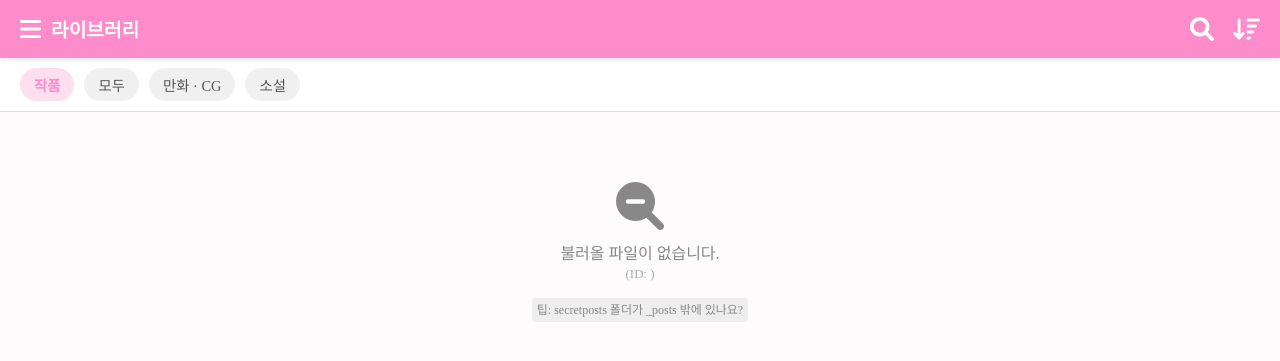
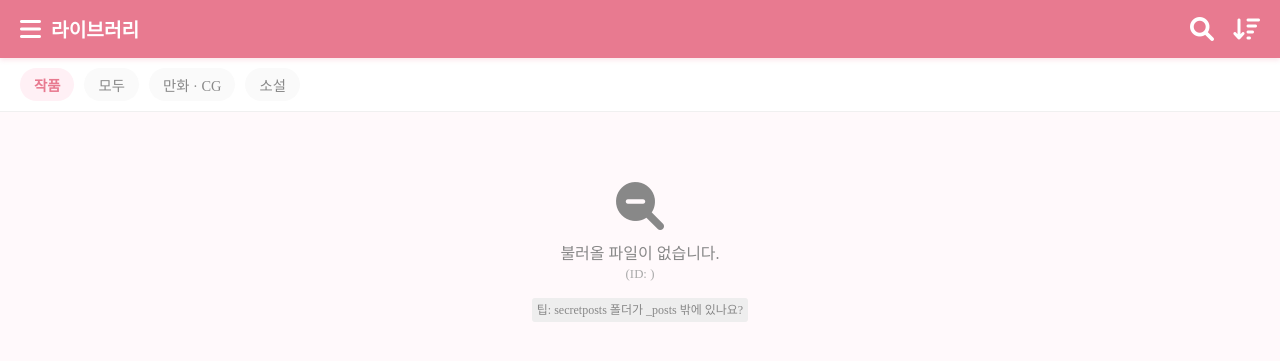
Before and after one commit to narelim/mag-ross-archive, a Jekyll site: the page built from play.html, in a window 1280 px wide. Shown: the top 361 px of the page. Built offline with Jekyll 4.4.1, drawn with Linux system fonts in a browser that asks for light colours.

Commit message:
Update play-style.css

```diff
--- a/assets/css/play-style.css
+++ b/assets/css/play-style.css
@@ -1,21 +1,22 @@
 /* =========================================
    DLsite Play Style Viewer (라이브러리) 📘
+   -> 🌸 SAKURA PINK EDITION
    ========================================= */
 
 body.play-mode {
-    background-color: #FEFBFC; /* 앱 배경색 (연한 회색) */
+    background-color: #FFF9FB; /* 아주 연한 핑크빛이 도는 흰색 (눈 보호) */
     margin: 0;
 }
 
-/* 1. 상단 파란색 앱 헤더 */
+/* 1. 상단 앱 헤더 (눈이 편한 웜 핑크) */
 .play-header {
-    background-color: #FE8CCA; /* DL Play 시그니처 블루 */
+    background-color: #E87A90; /* 말린 장미색 (너무 쨍하지 않고 차분함) */
     color: white;
     padding: 15px 20px;
     display: flex;
     align-items: center;
     justify-content: space-between;
-    box-shadow: 0 2px 5px rgba(0,0,0,0.1);
+    box-shadow: 0 2px 5px rgba(232, 122, 144, 0.2); /* 그림자도 핑크빛으로 은은하게 */
     position: sticky;
     top: 0;
     z-index: 100;
@@ -30,11 +31,11 @@ body.play-mode {
 .play-icon-menu { font-size: 1.5rem; cursor: pointer; }
 
 
-/* 2. 필터 바 (작품, 모두, 만화 등) */
+/* 2. 필터 바 */
 .play-filter-bar {
     background: white;
     padding: 10px 20px;
-    border-bottom: 1px solid #ddd;
+    border-bottom: 1px solid #F0F0F0;
     display: flex;
     gap: 10px;
     overflow-x: auto;
@@ -43,14 +44,16 @@ body.play-mode {
     padding: 6px 14px;
     border-radius: 20px;
     font-size: 0.9rem;
-    color: #555;
-    background: #f0f0f0;
+    color: #888;          /* 평소엔 회색 */
+    background: #FAFAFA;  /* 평소엔 연회색 */
     white-space: nowrap;
     cursor: pointer;
+    transition: 0.2s;
 }
+/* 활성화된 칩 (선택됨) */
 .play-chip.active {
-    background: #FFDEF0;
-    color: #FE8CCA;
+    background: #FFF0F5;  /* 아주 연한 딸기우유색 배경 */
+    color: #E87A90;       /* 헤더와 깔맞춤한 글자색 */
     font-weight: bold;
 }
 
@@ -62,32 +65,33 @@ body.play-mode {
     padding: 20px 0;
 }
 
-/* 4. 개별 리스트 아이템 (썰 백업 한 칸) */
+/* 4. 개별 리스트 아이템 */
 .play-item {
     background: white;
     padding: 15px;
     display: flex;
     gap: 15px;
-    border-bottom: 1px solid #eee;
-    text-decoration: none; /* 링크 밑줄 제거 */
+    border-bottom: 1px solid #FFF0F5; /* 구분선도 연한 핑크로 변경 */
+    text-decoration: none;
     color: inherit;
     transition: background 0.2s;
 }
-.play-item:hover { background: #fafafa; }
+/* 마우스 올렸을 때 살짝 핑크빛 돌게 */
+.play-item:hover { background: #FFF9FB; }
 
-/* 썸네일 (왼쪽) */
+/* 썸네일 */
 .play-thumb {
     width: 90px;
     height: 90px;
     flex-shrink: 0;
-    border-radius: 4px;
+    border-radius: 6px; /* 조금 더 둥글게 */
     overflow: hidden;
-    background: #eee;
-    border: 1px solid #f0f0f0;
+    background: #FFF0F5;
+    border: 1px solid #FFE4E1; /* 테두리도 연한 핑크 */
 }
 .play-thumb img { width: 100%; height: 100%; object-fit: cover; }
 
-/* 정보 (오른쪽) */
+/* 정보 영역 */
 .play-info {
     flex: 1;
     display: flex;
@@ -97,9 +101,9 @@ body.play-mode {
 .play-item-title {
     font-size: 1rem;
     font-weight: bold;
-    color: #333;
+    color: #444; /* 완전 검정보다 짙은 회색이 눈에 편함 */
     margin-bottom: 5px;
-    line-height: 1.3;
+    line-height: 1.4;
     display: -webkit-box;
     -webkit-line-clamp: 2;
     -webkit-box-orient: vertical;
@@ -107,18 +111,18 @@ body.play-mode {
 }
 .play-item-meta {
     font-size: 0.8rem;
-    color: #888;
+    color: #999;
 }
 
-/* 초록색 뱃지 (만화/CG) */
+/* 🚨 배지 색상 변경 (초록색 -> 핑크 테마에 맞는 색) */
 .play-badge {
     display: inline-block;
-    background: #4CAF50; /* 초록색 */
+    background: #F48FB1; /* 부드러운 꽃분홍색 */
     color: white;
     font-size: 0.7rem;
     font-weight: bold;
-    padding: 2px 6px;
-    border-radius: 3px;
+    padding: 3px 8px;
+    border-radius: 4px;
     margin-top: auto;
     align-self: flex-start;
 }
```
